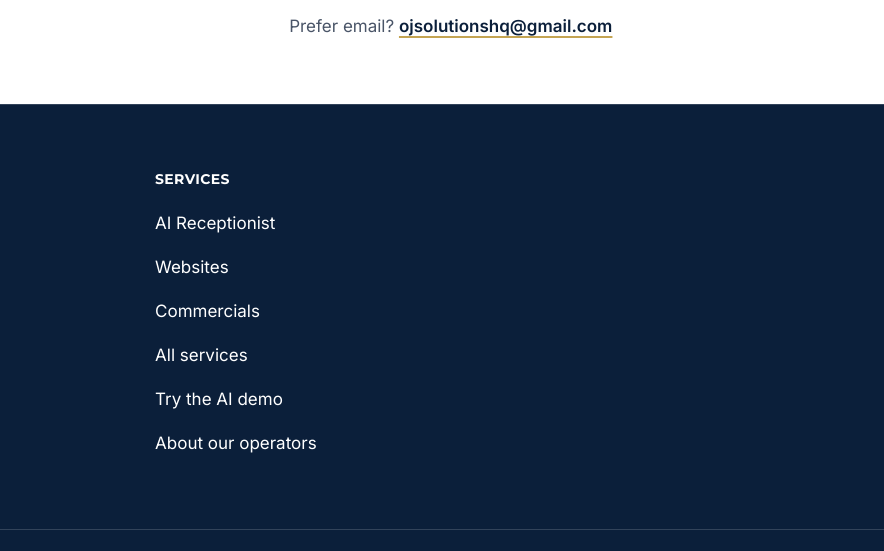
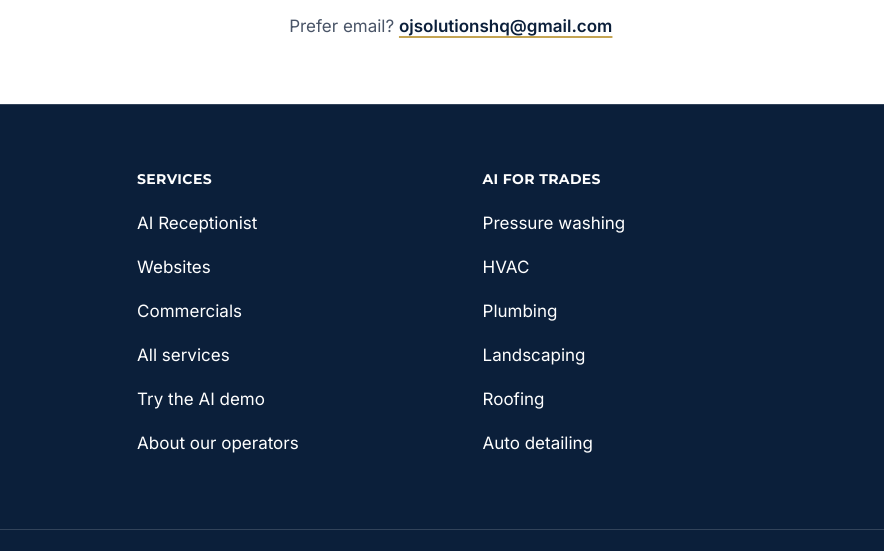
Before and after one commit to OJ-Holdings/ojsolutions-site, an Astro site: page /book in a window 1280 px wide. Shown: the part 2013-2564 px from the top of the page, 396-1280 px from the left. Built offline with nearby package versions, Linux system fonts and the light colour scheme; Astro itself is replaced by a stand-in of ours.

Commit message:
feat: cross-link trade pages and enforce conversion event/schema regressions

```diff
--- a/src/components/Footer.astro
+++ b/src/components/Footer.astro
@@ -3,6 +3,7 @@ import Logo from "./Logo.astro";
 import Icon from "./Icon.astro";
 import { BUSINESS_NAME, EMAIL, PHONE, SOCIAL_LINKS } from "../config";
 import { SERVICES, filled } from "../lib/site";
+import { trades } from "../data/industries";
 
 const socials = [
   { name: "YouTube", icon: "youtube", href: SOCIAL_LINKS.youtube },
@@ -16,7 +17,7 @@ const linkClass =
 ---
 
 <footer class="on-navy rule-soft border-t">
-  <div class="container-page grid gap-10 py-12 md:grid-cols-[1.4fr_1fr_1fr] md:py-16">
+  <div class:list={["container-page grid gap-10 py-12 md:py-16",socials.length ? "md:grid-cols-2 lg:grid-cols-[1.3fr_1fr_1fr_1fr]" : "md:grid-cols-[1.3fr_1fr_1fr]"]}>
     <div>
       <Logo tone="navy" />
       <p class="text-soft mt-4 max-w-xs">A front desk that works while you do.</p>
@@ -66,6 +67,15 @@ const linkClass =
       </ul>
     </nav>
 
+    <nav aria-labelledby="footer-trades">
+      <h2 id="footer-trades" class="font-heading text-sm font-bold tracking-wide text-white uppercase">AI for trades</h2>
+      <ul class="mt-3">
+        {trades.map(trade => (
+          <li><a href={`/${trade.slug}`} class:list={["inline-flex min-h-11 items-center", linkClass]}>{trade.name}</a></li>
+        ))}
+      </ul>
+    </nav>
+
     {
       socials.length > 0 && (
         <div>
```
